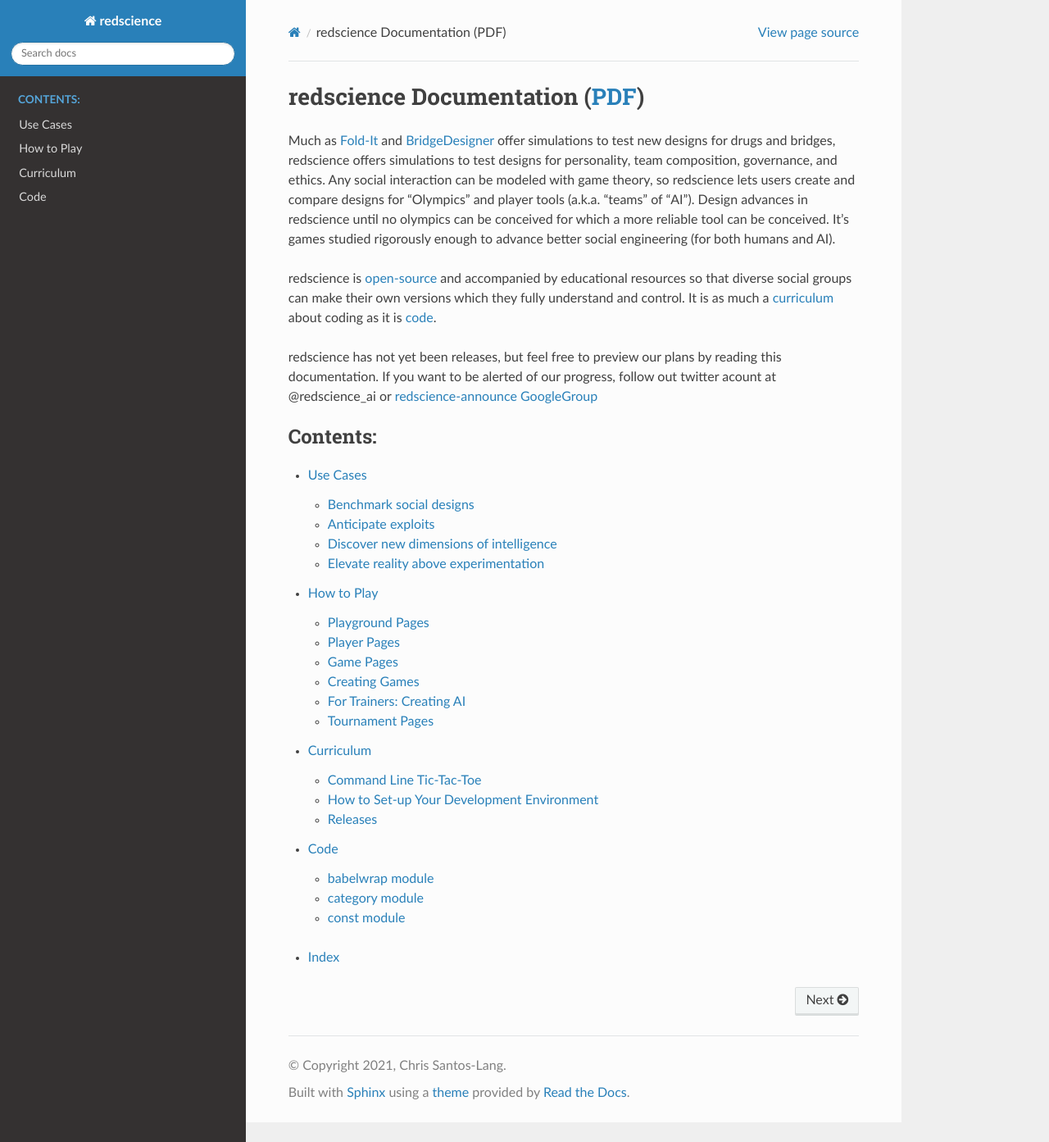
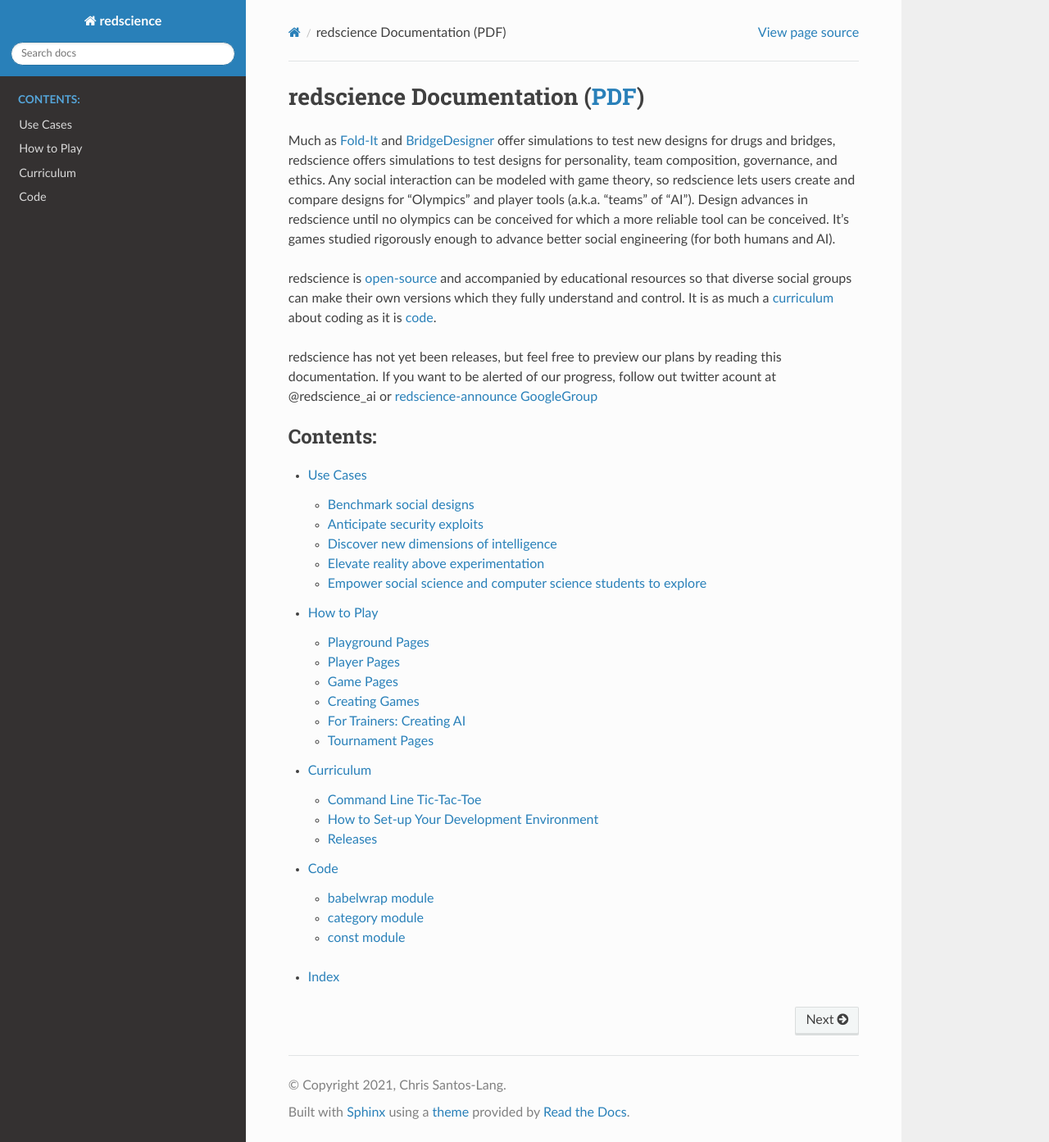
Before and after one commit to ChrisSantosLang/redscience, a Sphinx documentation site: the page built from docs/source/index.rst, in a window 1280 px wide and 1393 px high. Shown: the whole window at 82% size. Built offline with Sphinx 7.4.7 and the Read the Docs theme 2.0.0, drawn with Linux system fonts in a browser that asks for light colours; pages that are not in the unit, such as notebooks, are missing from menus; some of the changed lines change nothing that is shown.

Commit message:
Update usecases.rst

```diff
--- a/docs/source/usecases.rst
+++ b/docs/source/usecases.rst
@@ -5,104 +5,146 @@
 Benchmark social designs
 ------------------------
 
-*e.g. for an AI or team of humans to make
-policies or trade stocks.*
+*Suppose you were assembling a team of humans, or an AI, or a
+collaboration between humans and AI to play a real-world game, such as
+stocktrading, diplomacy, policymaking, or to compete in business.*
+Previous simulations find that existing social designs retard social
+progress `by 3 to 25 times <https://figshare.
+com/articles/dataset/Varieties_of_Elitism/7052264>`_, but how can you test
+alternatives?
 
-Rather than serve as pawns in battles for
-power, establish authority via simulations. You can benchmark different
-team-sizes, personality ratios, curriculum ratios, and collaboration
-techniques (e.g. elitism vs pure democracy) on specific games or
-compare adaptability by benchmarking on diverse combinations of events
-never encountered before (previous simulations find that current
-social designs retard social progress `by 3 to 25 times <https://figshare.
-com/articles/dataset/Varieties_of_Elitism/7052264>`_!). For
-example,
+With redscience, you can benchmark different team-sizes, personality
+ratios, curriculum ratios, and collaboration techniques (e.g. elitism vs
+pure democracy) on specific games or `to face the unexpected <Olympics>`_.
+These may be considered pre-clinical trials to increase the success-rates
+of other tests (like testing on animal subjects before testing on humans).
 
-#. Identify the most comprehensive olympics via the comparison page,
-   identify the top team for that olympics via its leaderboard, and
-   identify an essential member of that team using its Members tab.
-#. Clone the team to create a new contender, and slightly modify one
-   dimension of the personality of the cloned essential member (e.g. make
-   the clone less extreme).
-#. Run an olympic tournament which includes both the current champion and
-   its modified clone. Does the modified clone outperform its parent, or
-   does the parent make the extreme personality of that team-member into a
-   strength?
+For example,
 
-Note that the most comprehensive olympics will include cooperative games
-(like the *Public Goods game*), alliance games (like *Risk*), deception
-games (like *Hide and Seek*), and probabilistic games (like *Poker*),
-as well as traditionally competitive games (like *Chess*), so this approach
-hedges against the potential for any real-world game (e.g. stock trading) to
-shift in any of these directions.
+#. Identify the most comprehensive Olympics_ via the **Comparison Tab**,
+   identify the top team for that Olympics via its :doc:`leaderboard <game>`,
+   and identify an essential member of that team using its **Members Tab**.
+#. :doc:`Clone the team <playerfactory>` to create a new one, and slightly
+   modify one dimension of the personality of the cloned essential member
+   (e.g. make the clone less extreme).
+#. Run an Olympic :doc:`tournament <tournament>` which includes both the
+   current champion and its modified clone. Does the modified clone
+   outperform its parent, or does the parent make the extreme personality of
+   that team-member into a strength?
 
-Anticipate exploits
--------------------
+.. Note:: The most comprehensive Olympics will include cooperative games
+  (like the *Public Goods game*), alliance games (like *Risk*), deception
+  games (like *Hide and Seek*), and probabilistic games (like *Poker*),
+  as well as traditionally competitive games (like *Chess*), so this approach
+  hedges against the potential for any real-world game to
+  shift in any of these directions.
 
-*e.g. of your own personality or of a (proposed) AI.*
+Anticipate security exploits
+----------------------------
 
-#. Look at a player’s “Favoritism” tab to identify tools that consistently
-   perform better against that player than against other players of the
-   same skill-level.
-#. Look at the Favoritism stats for those tools to find other players whom
-   they exploit in the same way. What do the victims have in common? (As
-   examples, depending on the game, a tool might exploit risk-aversion or
-   risk-proclivity).
-#. Browse the Favoritism tab to find games in which that vulnerability
-   does not manifest (i.e. games that are "safe" for the player).
-#. Compare victims’ Favoritism stats on "unsafe" games with different
-   forms of tool-use. Which forms of tool use (if any) are sufficient
-   to neutralize the victims' vulnerability? What is the difference
-   between using a tool to protect oneself from exploitation vs.
-   relinquishing freedom to that tool? Juries, news channels,
-   doctors, religious teachers, and algorithms encoded in scripture
-   and law are all examples of real-world tools that can help someone
-   overcome a vulnerability and make more effective decisions.
+*Suppose you were a developer assigned to deploy a new AI to the real world
+or a parent/teacher trying to help a new human find their place in society.*
+You's want to know in advance about any exploits to which that AI or person is
+vulnerable, so you can protect them:
 
-.. warning:: This can be humbling! But humility might come in handy...
+#. Build the AI in redscience or have the human
+   :doc:`establish an account <player>`. Have this player play a diverse variety
+   of :doc:`games <games>` against the reigning champions.
+#. Look at the player’s **Favoritism Tab** to identify tools that
+   consistently perform better against that player than against other players
+   of the same skill-level.
+#. Look at the favoritism stats for those tools to find other players whom
+   they exploit in the same way. What do the victims have in common
+   (e.g. Risk-aversion? Risk-proclivity?)
+#. Browse the **Favoritism Tab** to find games in which that
+   vulnerability does not manifest (i.e. games that are "safe" for the player).
+   What do they have in common (and what real-world games share that commonality)?
+#. Regarding "unsafe" games, compare victims’ favoritism stats with different
+   forms of :doc:`tool-use <playerfactory>`. Which forms of tool use (if any)
+   are sufficient to neutralize the victims' handicap? Juries, news channels,
+   doctors, religious teachers, and algorithms encoded in scripture and law are
+   all examples of real-world tools that can help someone overcome a vulnerability
+   and make more effective decisions. These experiments help identify situations
+   in which using such tools may be most wise, and forms in which they could
+   protect with minimal interference to agency.
+
+.. Warning:: Patterns in the ways you can be defeated in various games
+  constitute private information (like personality test scores,
+  standardized test scores, or the results of genetic tests), so use
+  an account that cannot be traced to you whenever playing large numbers
+  of games without AI assistance!
 
 Discover new dimensions of intelligence
 ---------------------------------------
 
-We create more comprehensive olympics by
-adding events that make more diverse demands on players. For example:
+*Suppose you loved someone someone so much that you wanted to leave a valuable
+legacy to their children and to the generations that follow. More than build an
+empire, you want to advance the standard of quality so that any "better"
+empire would be building on your legacy.* What legacy could be more enriching
+that granting a culture its first awareness of music, empathy, tool-use,
+exploration or other not-yet-named dimension of intelligence?
 
-#. Identify the most comprehensive olympics via the comparison page
-#. Use the comparison page to identify an essential event in that olympics,
-   then fine-tune tools for that specific event (see `Benchmark social designs`_).
-#. Contrast the best tools for that event to the best tools for other
-   events to understand which tools’ biases are particularly advantageous
-   for that event.
-#. Clone the event and tweak its design to make those biases even
-   more advantageous.
-#. Use the comparison page to confirm that swapping-in the new event makes
-   the olympics more comprehensive.
+Intelligence is measured in terms of the kinds of games which one being
+wins over another, so every dimension of intelligence can be expressed as a
+kind of game (e.g. games that test empathy by requiring players to collaborate
+with players of different skill-level and experience). The most comprehensive
+Olympics_ would test every dimension of intelligence, so creating more
+comprehensive Olympics is like expanding the Periodic Table of the Elements:
+
+#. Identify the most comprehensive Olympics via the **Comparison Tab**
+#. Use the **Comparison Tab** on the events of that Olympics to identify an
+   essential event in it, then fine-tune tools for that specific event (see
+   `Benchmark social designs`_).
+#. Contrast :doc:`the best tools for that event <game>` to the best tools
+   for other events to understand which :doc:`tools’ biases <playerfactory>`
+   are particularly advantageous for that event.
+#. :doc:`Clone the event and tweak its design <gamefactory>` to make those
+   biases even more advantageous.
+#. Use the **Comparison Tab** to confirm that swapping-in the new event makes
+   the Olympics more comprehensive.
 
 Elevate reality above experimentation
 -------------------------------------
 
-For example, the best strategy
-in the *Volunteer* game depends upon prevailing social norms:
+*Suppose our society were divided by competing systems of social norms.* For
+example, the best strategy in the *Volunteer* game depends upon prevailing
+social norms which happen to correspond to the real-world norms of "turn-taking"
+vs "caste system" (which sometimes manifests as racial discrimination).
+redscience might provide a better way to resolve disagreement about which norms
+to choose:
 
-#. Copy your own player record to create a new universe, and copy the best
-   AI for the *Volunteer* game to that universe (but start its experience
-   fresh). Play a turn-taking strategy against it (i.e. “You volunteered
-   last time, now it’s my turn”). Make several copies of the AI in that
-   universe.
-#. Similarly create a separate private universe in which you train all tools
+#. Copy the top-ranked *AI* for the *Volunteer* :doc:`game <game>` to a new
+   *Universe* (but :doc:`do not copy its curriculum <playerfactory>`). Play a
+   turn-taking strategy against it (i.e. “You volunteered last time, now it’s my
+   turn”) and confirm that it learns to take turns. Make several copies of that
+   *AI* in that *Universe*.
+#. Similarly create a second private *Universe* in which you train all *AI*
    to play *Volunteer* via caste (i.e. whoever got the better deal last time
-   gets it again). Copy in an AI from the turn-taking universe (retaining
+   gets it again). Copy in an *AI* from the turn-taking *Universe* (retaining
    its turn-taking experience) and confirm that it switches to the caste
-   strategy. Copy an AI to the turn-taking universe (retaining experience)
+   strategy. Copy an *AI* to the turn-taking *Universe* (retaining experience)
    and confirm that it switches to turn-taking.
-#. Create a third private universe composed half of players copied from
-   the turn-taking universe and half of players copied from the caste
-   universe. Which norm survives a *Volunteer* tournament? Similarly test
-   other population ratios to find the minimum ratio for the other norm
-   to survive.
+#. Create a third private *Universe* composed equal numbers of players from the
+   first two *Universes*. Which norm survives a *Volunteer* :doc:`tournament <tournament>`?
+   Similarly test other population ratios to find the minimum ratio for the
+   other norm to survive.
 
 If we couldn’t run these experiments to our satisfaction in redscience,
 would we be doomed to spend our real lives serving as the subjects of
 such experiments (i.e. as pawns in a war between competing systems of
-norms)? If the most-defensible norm is one you considered morally wrong,
-does such exprimentation inspire you to question your moral belief?
+norms)?
+
+Empower social science and computer science students to explore
+---------------------------------------------------------------
+
+*Suppose you were a social science or computer science teacher*. It's one thing
+to expose students to new ideas, but another thing to empower students to test
+those ideas for themselves. Although redscience is designed to be accessible at
+the secondary-education level, it is just as relevant in post-secondary education.
+
+* A social science teacher could assign students to `Benchmark social designs`_,
+  `Anticipate security exploits`_, or `Elevate reality above experimentation`_
+
+* A computer science teacher could assign students to `Anticipate security exploits`_
+  (so they are aware of the security vulnerabilities of AI) and to
+  `build their own redscience <curriculum>`_
```
